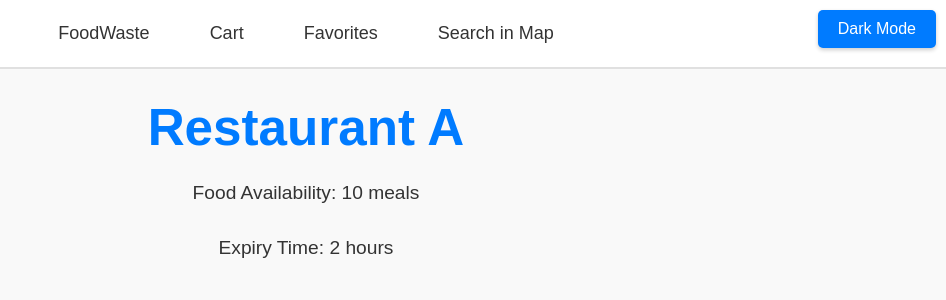
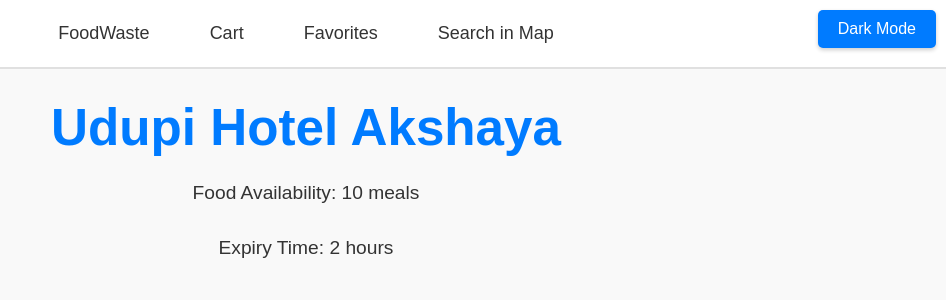
Before and after one commit to surrey-78/FoodWaste, a React (Vite) app: page /restaurant/1 in a window 1280 px wide. Shown: the top 300 px of the page, without its empty margins (334-1280 px from the left). Built offline with nearby package versions, Linux system fonts and the light colour scheme.

Commit message:
Changes applied

```diff
--- a/src/Pages/RestaurantPage.jsx
+++ b/src/Pages/RestaurantPage.jsx
@@ -2,8 +2,14 @@ import React from 'react';
 import { useParams } from 'react-router-dom';
 
 const restaurantData = {
-  1: { name: 'Restaurant A', availability: '10 meals', expiry: '2 hours' },
-  2: { name: 'Restaurant B', availability: '5 meals', expiry: '1 hour' },
+  1: { name: 'Udupi Hotel Akshaya', availability: '10 meals', expiry: '2 hours' },//
+  2: { name: 'Madurai Kumar Mess', availability: '5 meals', expiry: '1 hour' },//
+  3: { name: 'Geetham Veg Restaurant', availability: '5 meals', expiry: '1 hour' },//
+  4: { name: 'Coal Barbecues', availability: '5 meals', expiry: '1 hour' },
+  5: { name: 'Grill Box R K Salai', availability: '10 meals', expiry: '2 hours' },//
+  6: { name: 'DR Kitchen', availability: '5 meals', expiry: '1 hour' },//
+  7: { name: 'Dindigal Thalapakatti Biriyani', availability: '5 meals', expiry: '1 hour' },//
+  8: { name: 'Charminar Biriyani Centre', availability: '5 meals', expiry: '1 hour' },
 };
 
 const RestaurantPage = () => {
```
